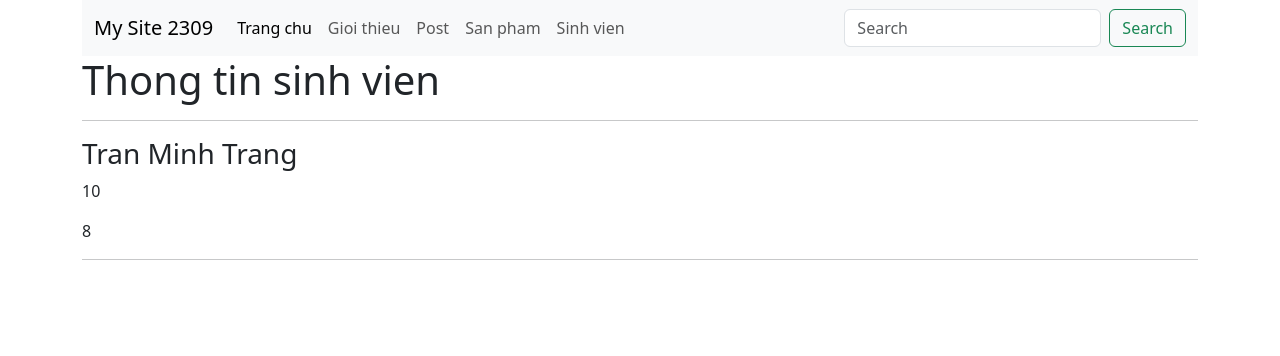
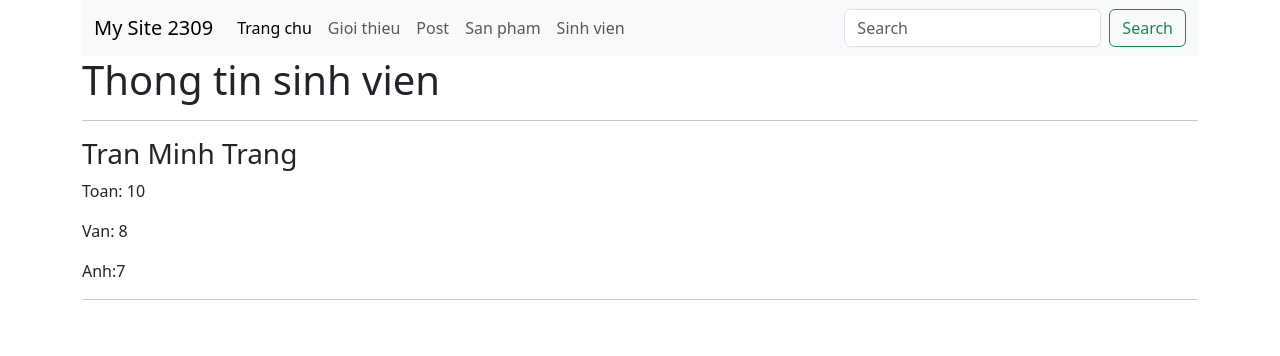
Before and after one commit to letdoitnow/mysite2309, a Django app: page /sinh-vien/1/ in a window 1280 px wide. Shown: the top 356 px of the page. Run offline with Django 4.2, Linux system fonts and the light colour scheme; data comes from the database, SQL or seed files in the repository; both versions use the stored data as it was after the commit; some libraries are stand-ins or nearby versions.

Commit message:
student-form-4

```diff
--- a/student/templates/student/student_detail.html
+++ b/student/templates/student/student_detail.html
@@ -5,9 +5,9 @@
 <hr/>
 
 <h3>{{ sv.last_name }} {{sv.first_name}}</h3>
-<p>{{ sv.mark_math }}</p>
-<p>{{ sv.mark_literature }}</p>
-<p>{{ sv.english }}</p>
+<p>Toan: {{ sv.mark_math }}</p>
+<p>Van: {{ sv.mark_literature }}</p>
+<p>Anh:{{ sv.mark_english }}</p>
 <hr/>
 
 {% endblock %}
--- a/student/views.py
+++ b/student/views.py
@@ -36,6 +36,12 @@ def student_update(request, id):
     model = StudentModel.objects.get(pk=id)
     form = StudentForm(instance=model)
 
+    if request.method == "POST":
+        form = StudentForm(request.POST, instance=model)
+        if form.is_valid():
+            form.save()
+            return redirect("student:student_detail", id)
+
     context = {
         "form": form
     }
```
Also changed, not shown: db.sqlite3.
